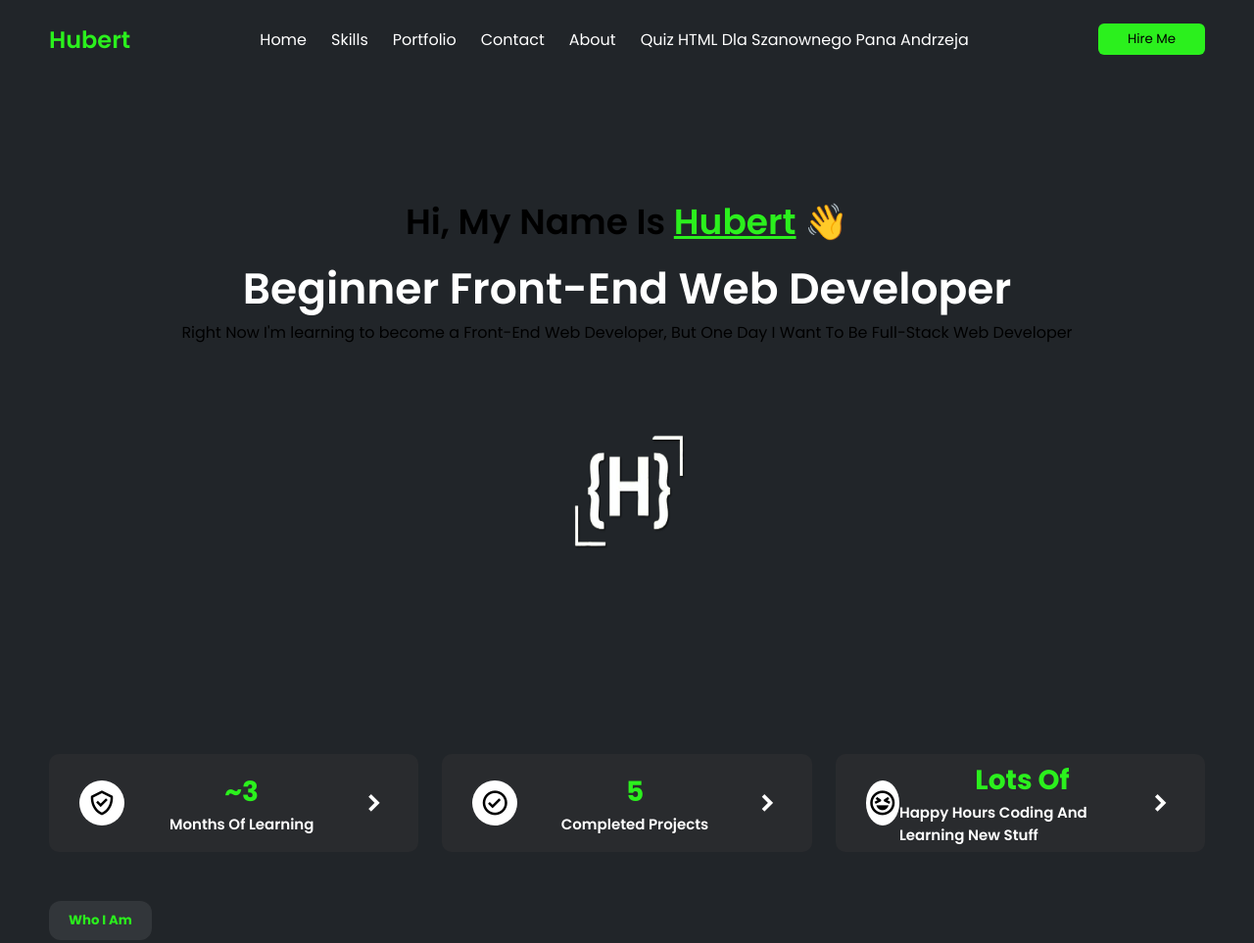
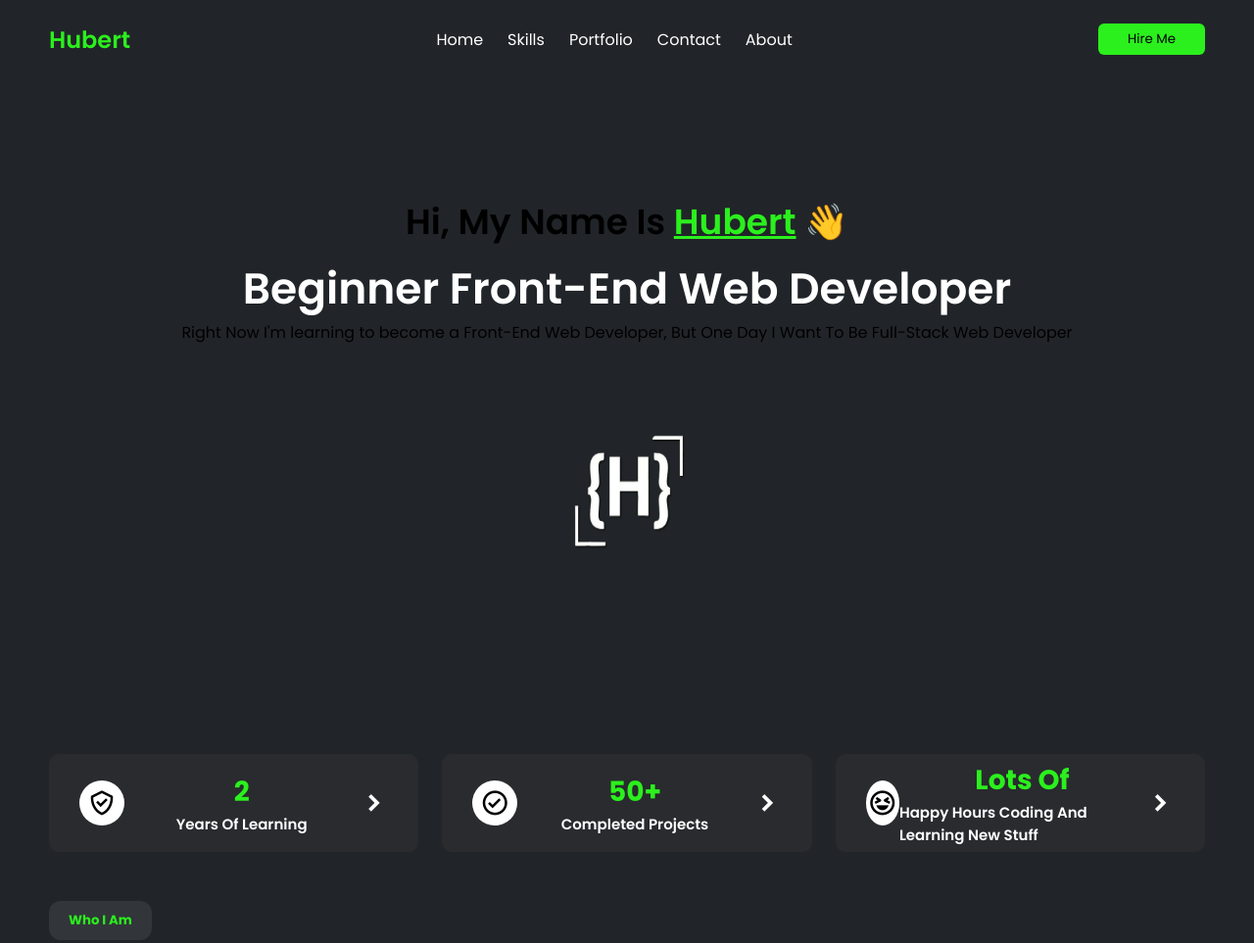
Before and after one commit to ItsHxbert/devhubjez.site, a plain HTML site: page index.html in a window 1280 px wide. Shown: the top 963 px of the page at 98% size. Drawn offline with nearby package versions, Linux system fonts and the light colour scheme.

Commit message:
Modify learning duration and project count in HTML
Updated learning duration and completed projects count.

```diff
--- a/index.html
+++ b/index.html
@@ -19,11 +19,6 @@
         <li><a href="#">Portfolio</a></li>
         <li><a href="#">Contact</a></li>
         <li><a href="#">About</a></li>
-        <li id="quiz">
-          <a href="/quiz/index.html" target="_blank"
-            >Quiz HTML Dla Szanownego Pana Andrzeja</a
-          >
-        </li>
       </ul>
       <button class="hire-btn">Hire Me</button>
     </div>
@@ -44,8 +39,8 @@
           <i class="bx bx-check-shield"></i>
         </div>
         <div class="info">
-          <h3>~3</h3>
-          <p>Months Of Learning</p>
+          <h3>2</h3>
+          <p>Years Of Learning</p>
         </div>
         <i class="bx bxs-chevron-right"></i>
       </div>
@@ -54,7 +49,7 @@
           <i class="bx bx-check-circle"></i>
         </div>
         <div class="info">
-          <h3>5</h3>
+          <h3>50+</h3>
           <p>Completed Projects</p>
         </div>
         <i class="bx bxs-chevron-right"></i>
@@ -156,7 +151,7 @@
             >Linkedin</a
           >
           <a href="#">YouTube</a>
-          <a href="#">GitHub</a>
+          <a href="https://github.com/ItsHxbert">GitHub</a>
         </div>
 
         <div class="news-col">
```
